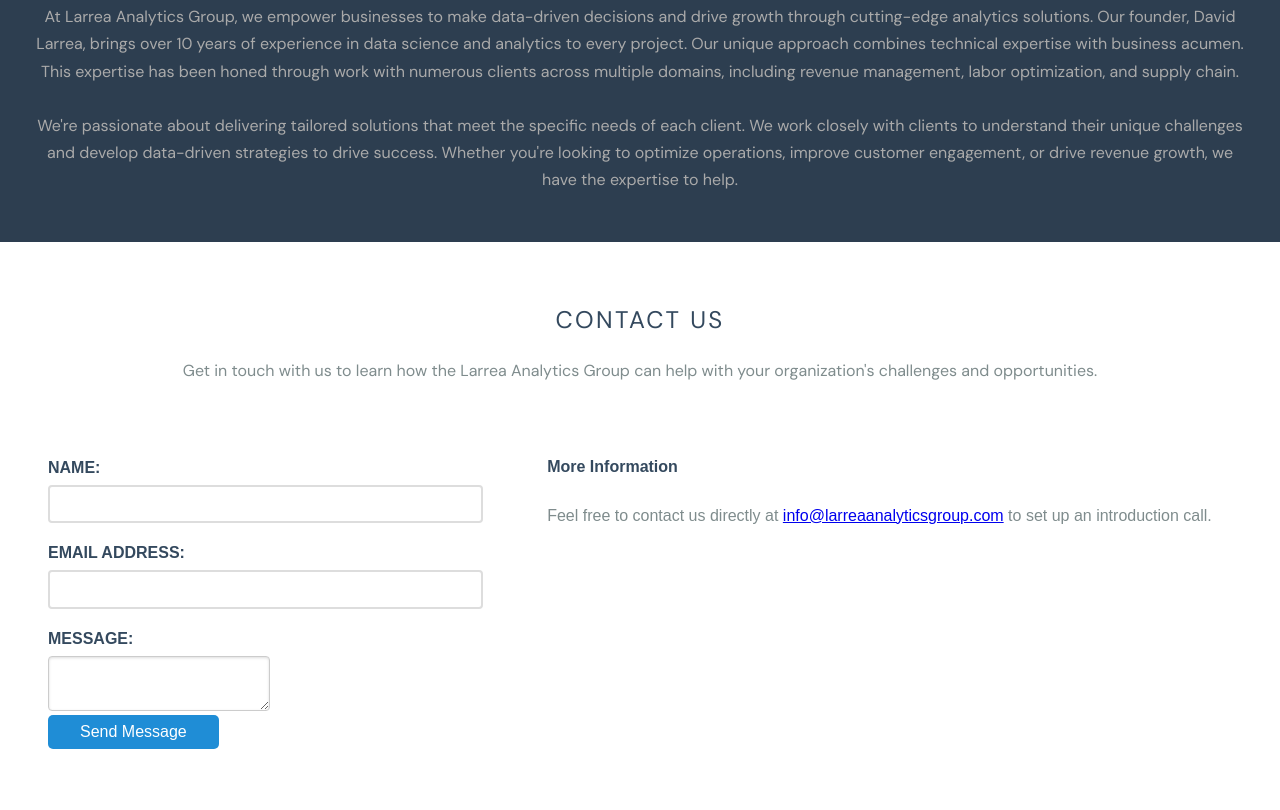
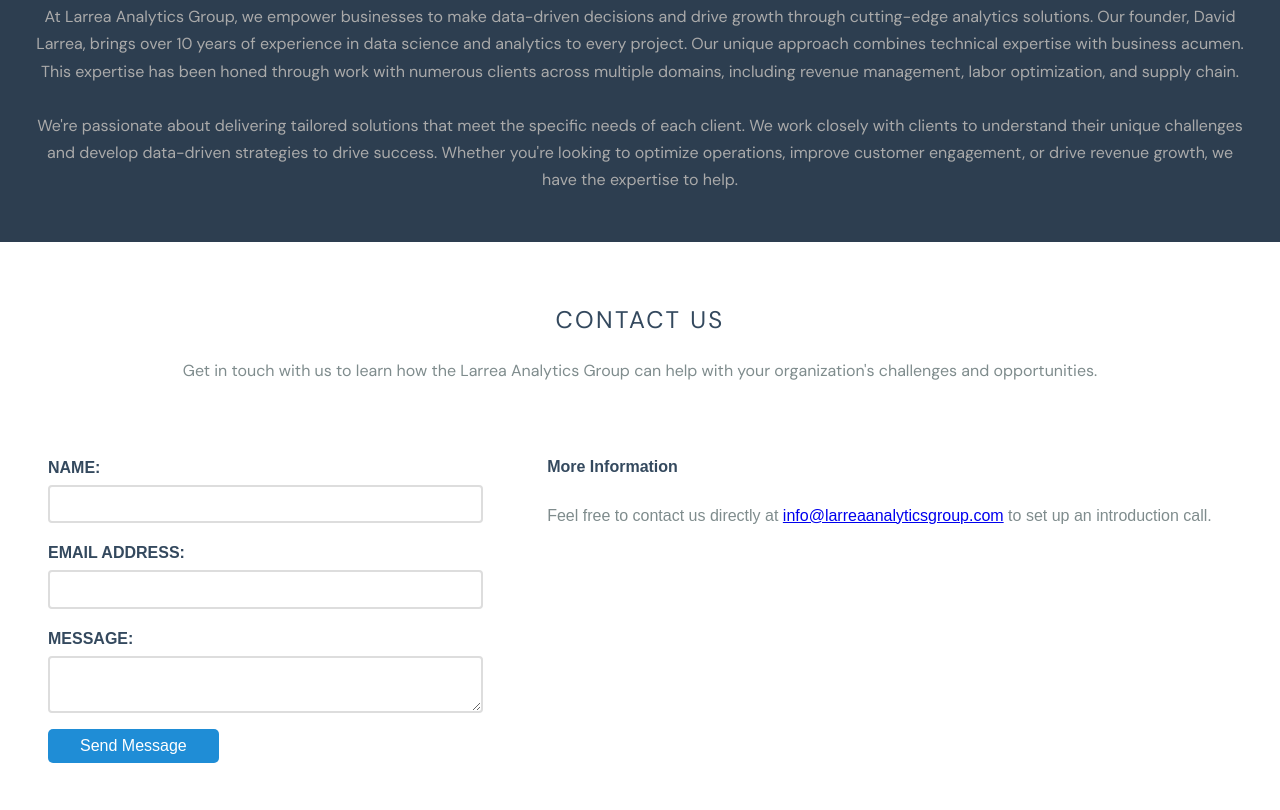
Before and after one commit to larreaanalyticsgroup/larreaanalyticsgroup.github.io, a plain HTML site: page index.html in a window 1280 px wide. Shown: the part 1247-2057 px from the top of the page. Drawn offline with nearby package versions, Linux system fonts and the light colour scheme.

Commit message:
Update styles.css

```diff
--- a/css/styles.css
+++ b/css/styles.css
@@ -66,6 +66,13 @@
     margin-bottom: 1em;
 }
 
+.pure-form textarea {
+    border: 2px solid #ddd;
+    box-shadow: none;
+    font-size: 100%;
+    width: 100%;
+    margin-bottom: 1em;
+}
 /*
  * -- PURE BUTTON STYLES --
  * I want my pure-button elements to look a little different
```
